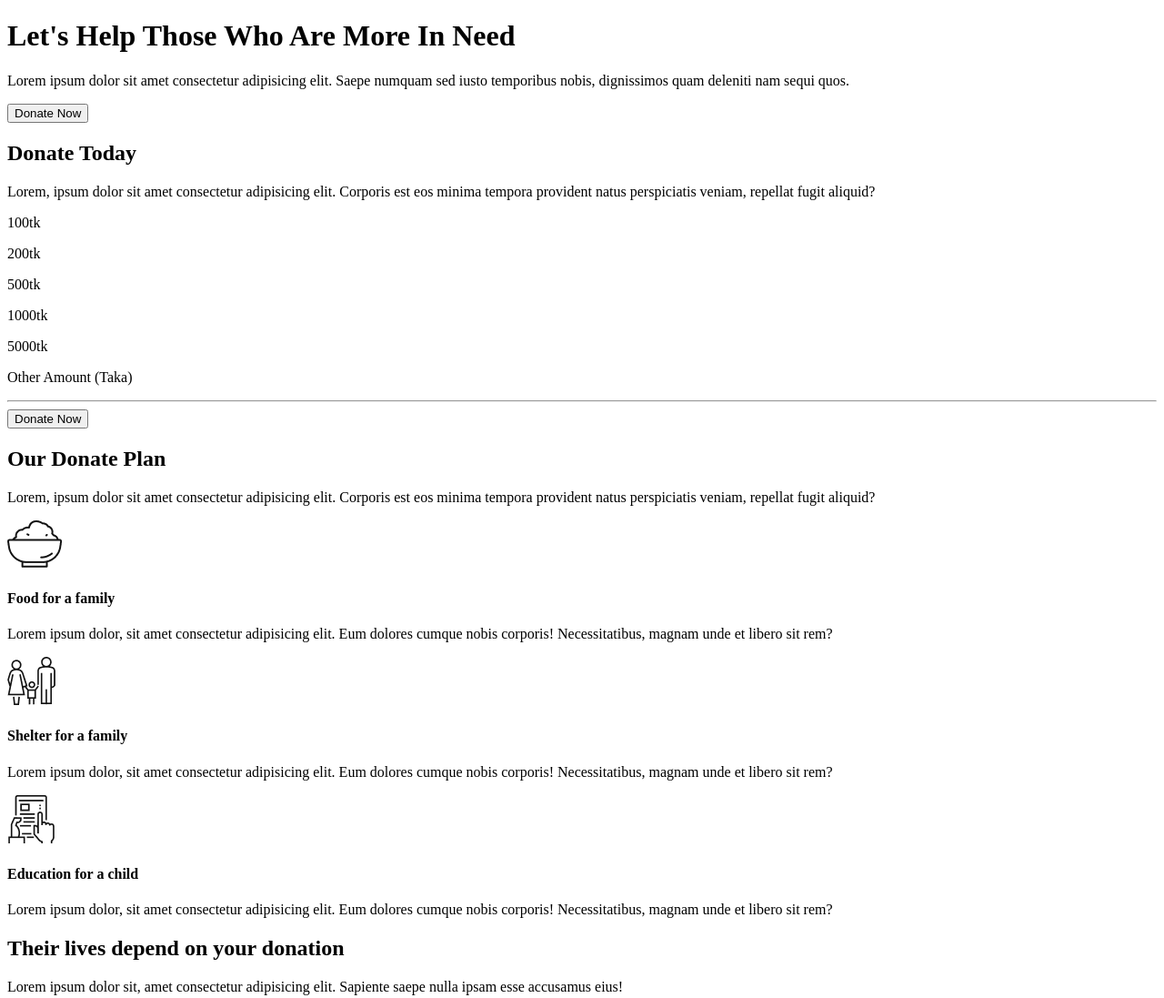
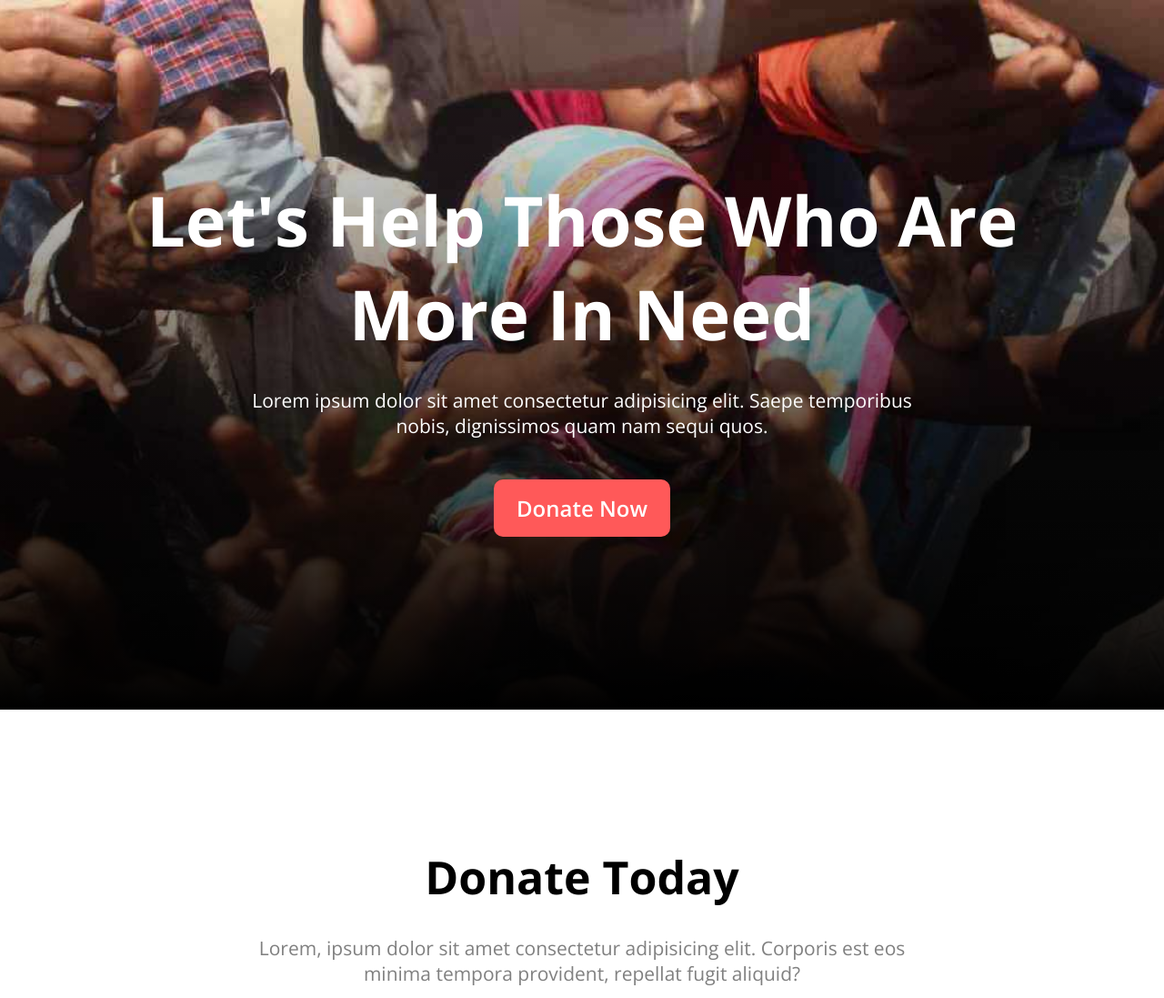
Before and after one commit to roni-rahman/my-donate-today, a plain HTML site: page index.html in a window 1280 px wide. Shown: the top 1097 px of the page at 91% size. Drawn offline with nearby package versions, Linux system fonts and the light colour scheme.

Commit message:
css done till donate today

```diff
--- a/index.html
+++ b/index.html
@@ -6,34 +6,35 @@
     <meta name="viewport" content="width=device-width, initial-scale=1.0">
     <title>Done Today</title>
     <link rel="stylesheet" href="style.css">
+    <link rel="preconnect" href="https://fonts.googleapis.com"><link rel="preconnect" href="https://fonts.gstatic.com" crossorigin><link href="https://fonts.googleapis.com/css2?family=Open+Sans:wght@300;400;600;700;800&display=swap" rel="stylesheet">
 </head>
 <body>
     <header>
         <div class="banner">
-            <h1 class="headline">Let's Help Those Who Are More In Need</h1>
-            <p class="banner-para">Lorem ipsum dolor sit amet consectetur adipisicing elit. Saepe numquam sed iusto temporibus nobis, dignissimos quam deleniti nam sequi quos.</p>
+            <h1 class="headline">Let's Help Those Who Are<br>More In Need</h1>
+            <p class="banner-para">Lorem ipsum dolor sit amet consectetur adipisicing elit. Saepe temporibus<br>nobis, dignissimos quam nam sequi quos.</p>
             <button class="btn-primary">Donate Now</button>
         </div>
     </header>
     <main>
         <section class="donate-today">
             <h2 class="section-title">Donate Today</h2>
-            <p class="section-description">Lorem, ipsum dolor sit amet consectetur adipisicing elit. Corporis est eos minima tempora provident natus perspiciatis veniam, repellat fugit aliquid?</p>
+            <p class="section-description">Lorem, ipsum dolor sit amet consectetur adipisicing elit. Corporis est eos<br>minima tempora provident, repellat fugit aliquid?</p>
             <div class="amount">
-                <div>
-                    <p class="taka">100tk</p>
+                <div class="taka">
+                    <p class="other">100tk</p>
                 </div>
-                <div>
-                    <p class="taka">200tk</p>
+                <div class="taka">
+                    <p class="duisho">200tk</p>
                 </div>
-                <div>
-                    <p class="taka">500tk</p>
+                <div class="taka">
+                    <p class="other">500tk</p>
                 </div>
-                <div>
-                    <p class="taka">1000tk</p>
+                <div class="taka">
+                    <p class="other">1000tk</p>
                 </div>
-                <div>
-                    <p class="taka">5000tk</p>
+                <div class="taka">
+                    <p class="other">5000tk</p>
                 </div>
             </div>
             <p class="other-amount">Other Amount (Taka)</p>
--- a/style.css
+++ b/style.css
@@ -0,0 +1,89 @@
+* {
+    margin: 0;
+    font-family: 'Open Sans', sans-serif;
+}
+
+.btn-primary {
+    background-color: #FF5959;
+    color: white;
+    padding: 15px 25px;
+    font-size: 24px;
+    border-radius: 10px;
+    font-weight: 600;
+    border: none;
+}
+
+.section-title {
+    font-size: 50px;
+    font-weight: 700;
+    margin-top: -40px;
+    margin-bottom: 30px;
+}
+.section-description {
+    font-size: 21px;
+    color: grey;
+}
+
+/* header css */
+header {
+    /* background-image: url('images/donation8.jpg'); */
+    background: linear-gradient(to bottom, transparent, black),
+    url("images/donation8.jpg");
+    background-repeat: no-repeat;
+    background-position: center;
+    background-size: cover;
+}
+
+.banner, .donate-today, .our-donate-plan {
+    padding: 190px 0;
+    text-align: center;
+}
+
+.headline {
+    font-size: 76px;
+    color: white;
+    font-weight: 700;
+}
+.banner-para {
+    color: white;
+    margin-top: 30px;
+    margin-bottom: 45px;
+    font-size: 21px;
+}
+
+/* donate today css */
+.amount {
+    display: flex;
+    gap: 15px;
+    justify-content: center;
+    margin: 50px 0;
+}
+
+.other {
+    padding: 50px 30px;
+    background-color: lightgrey;
+    border-radius: 5px;
+    font-size: 40px;
+    font-weight: 700;
+    color: grey;
+}
+
+.duisho {
+    color: #FF5959;
+    padding: 50px 30px;
+    background-color: #FFEEEE;
+    border-radius: 5px;
+    font-size: 40px;
+    font-weight: 700;
+    border: 2px solid #FF5959;
+}
+
+.other-amount{
+    color: lightgray;
+    font-size: 22px;
+}
+hr {
+    max-width: 900px;
+    margin: 20px auto;
+    color: gray;
+}
```
